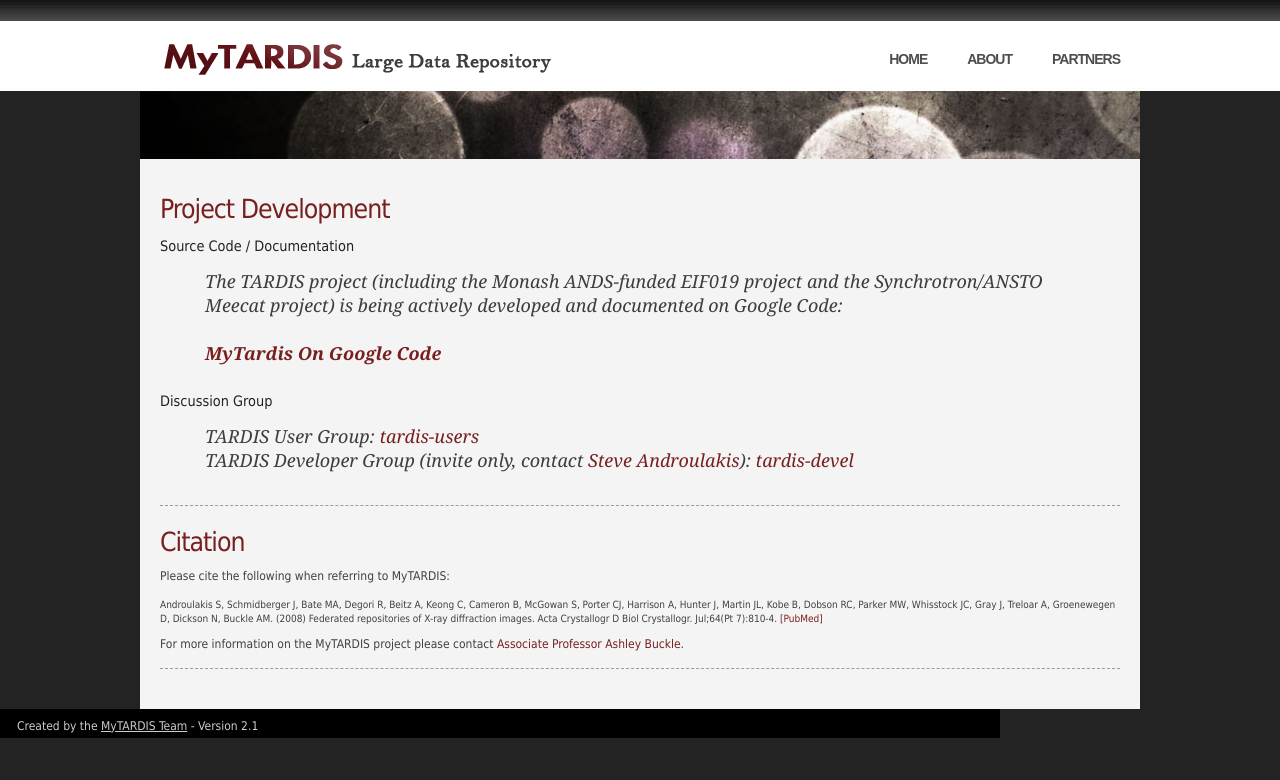
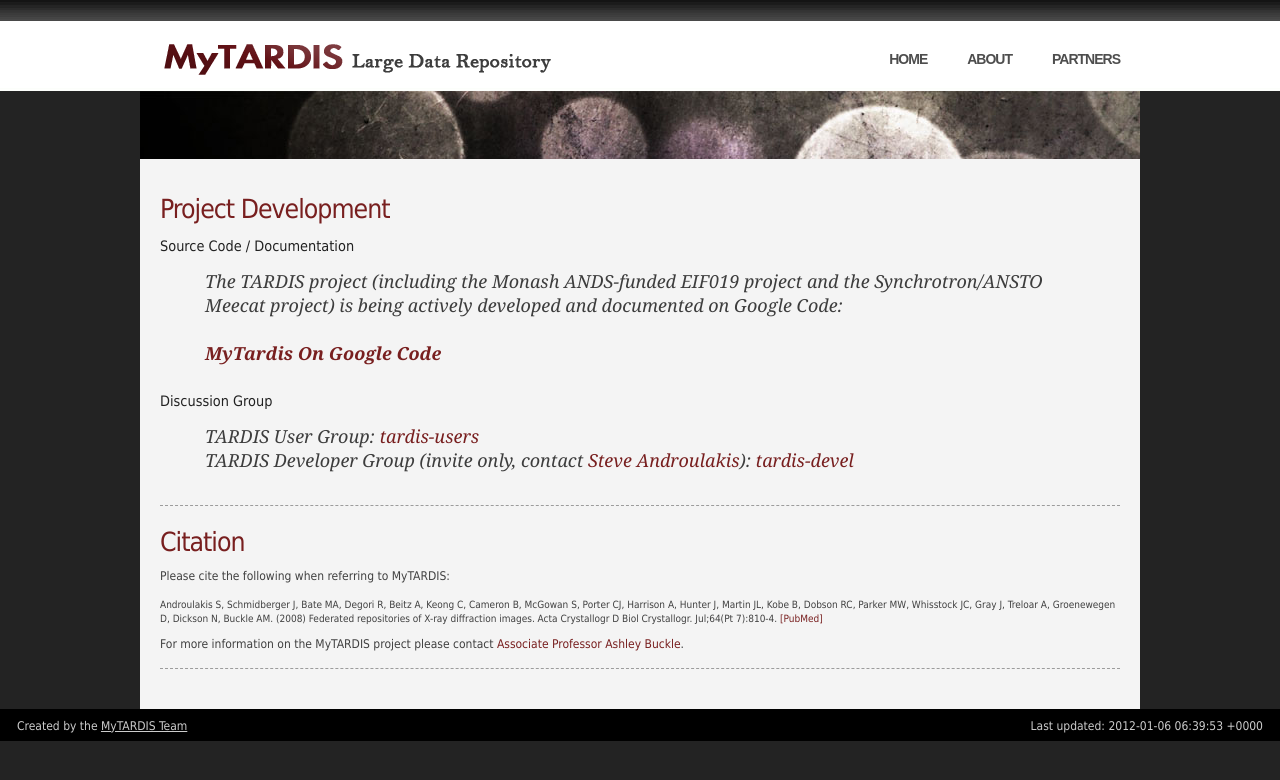
Before and after one commit to mytardis/mytardis.github.io, a Jekyll site: the page built from about/index.html, in a window 1280 px wide. Shown: the top 780 px of the page. Built offline with Jekyll 4.4.1, drawn with Linux system fonts in a browser that asks for light colours.

Commit message:
Added update time to bottom bar. Fixed the bottom bar formatting.

```diff
--- a/_layouts/main.html
+++ b/_layouts/main.html
@@ -62,17 +62,23 @@
 
 
       {{ content }}
+
+      <div style="clear:both"></div>
       </div>
 
 
     </div> <!-- content box -->
 
-    <div id="bottombar" style="padding-bottom: 5px; padding-left: 0px;">
-	<div style="padding-left: 17px">
-        Created by the <a target="_blank" style="text-decoration: underline" href="http://code.google.com/p/mytardis/">MyTARDIS Team</a> - Version 2.1
+
+  </div> <!-- page -->
+  <div id="bottombar" style="width: 100%; height: 22px">
+	<div style="position: absolute; left: 17px">
+        Created by the <a target="_blank" style="text-decoration: underline" href="http://code.google.com/p/mytardis/">MyTARDIS Team</a>
     	</div>
-	</div> <!-- bottombar -->
-  </div> <!-- page -->
+    	<div style="position: absolute; right: 17px">
+        Last updated: {{site.time}}
+    	</div>
+  </div> <!-- bottombar -->
 </body>
 
 </html>
--- a/about/index.html
+++ b/about/index.html
@@ -30,7 +30,6 @@
 	<br/>
 
 </div>
-	</div>
 
 
 <div class="post">
--- a/partners/index.html
+++ b/partners/index.html
@@ -88,7 +88,6 @@
 <!-- start recent-posts -->
 <div id="recent-posts" class="sidebar">
   <div class="post">
-
     <ul>
       <li>
         <h2>Partners</h2>
@@ -110,3 +109,5 @@
         </ul>
       </li>
     </ul>
+  </div> <!-- post -->
+</div> <!-- content -->
```
Lines whose indentation alone changed are shown as unchanged.
